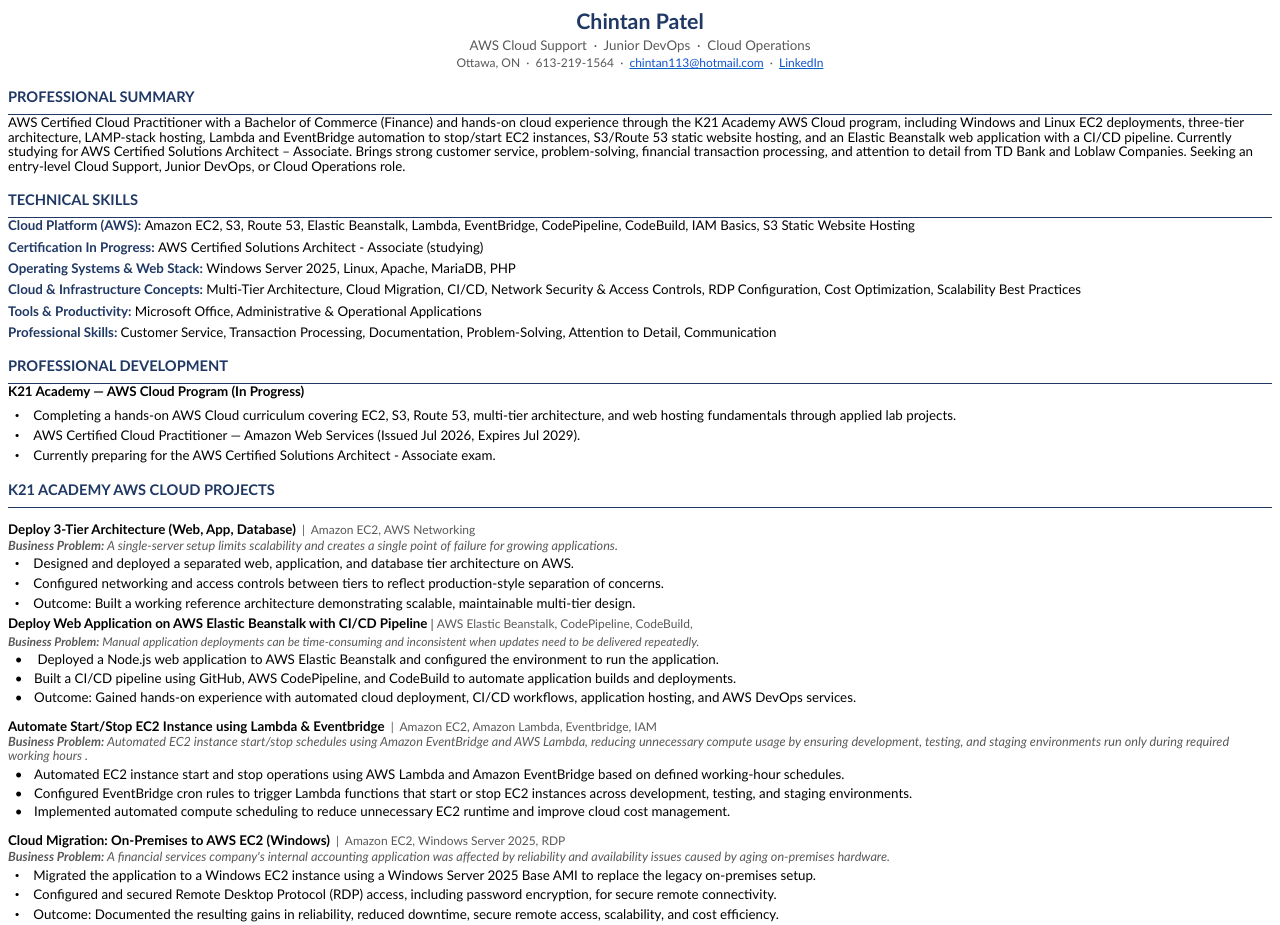
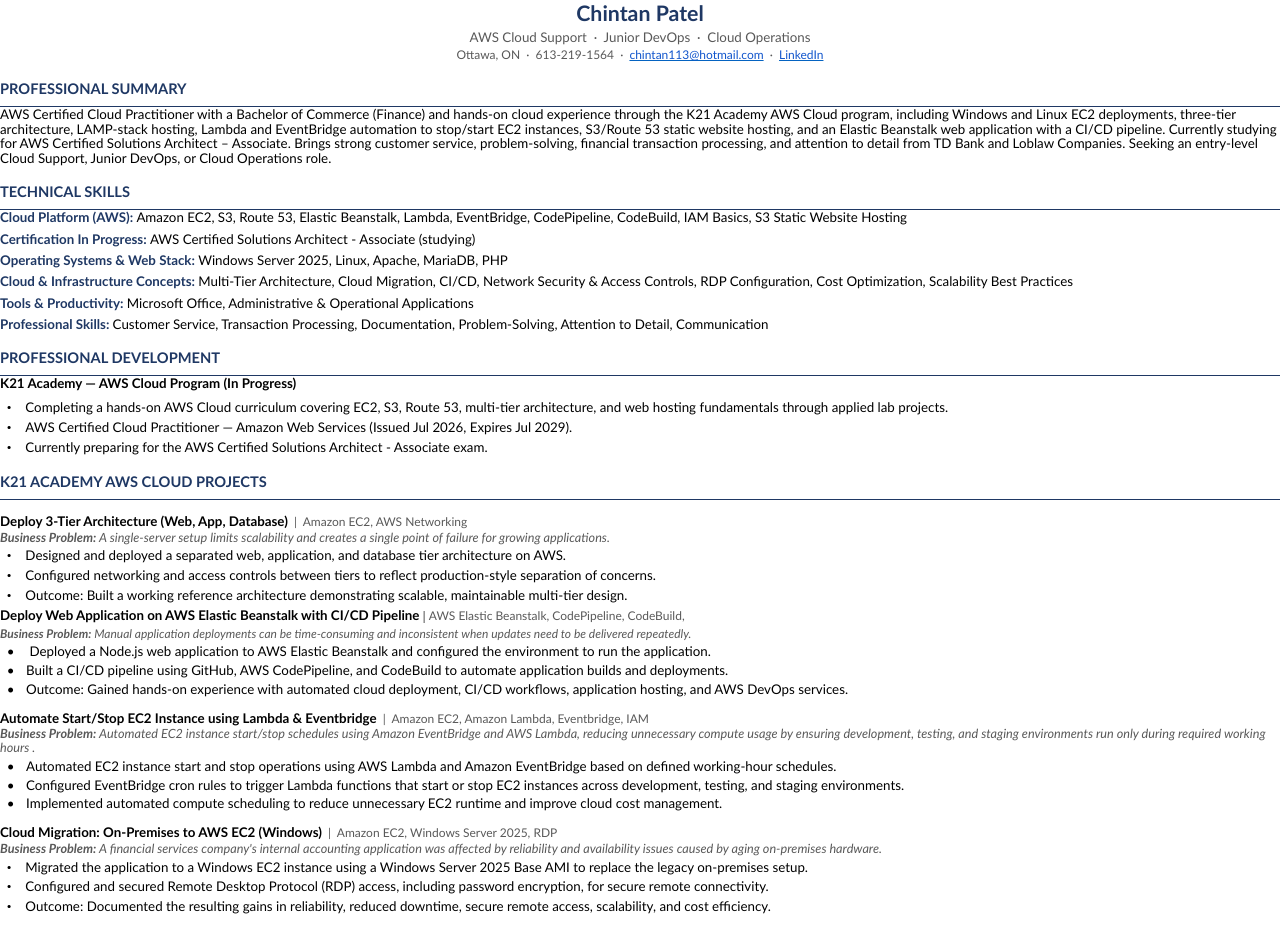
Before and after one commit to chintan113-create/chintanpateldev-portfolio, a plain HTML site: page index.html in a window 1280 px wide. Shown: the top 925 px of the page. Drawn offline with Linux system fonts and the light colour scheme.

```diff
--- a/index.html
+++ b/index.html
@@ -22,9 +22,13 @@
 	font-family:"Times New Roman",serif;}
 @page WordSection1
 	{size:8.5in 11.0in;
-	margin:.5in .75in .5in .75in;}
+	margin:0;}
 div.WordSection1
-	{page:WordSection1;}
+	{page:WordSection1;
+	margin:0;}
+body
+	{margin:0;
+	padding:0;}
  /* List Definitions */
  ol
 	{margin-bottom:0in;}
```
Also changed, not shown: 1 other file.
